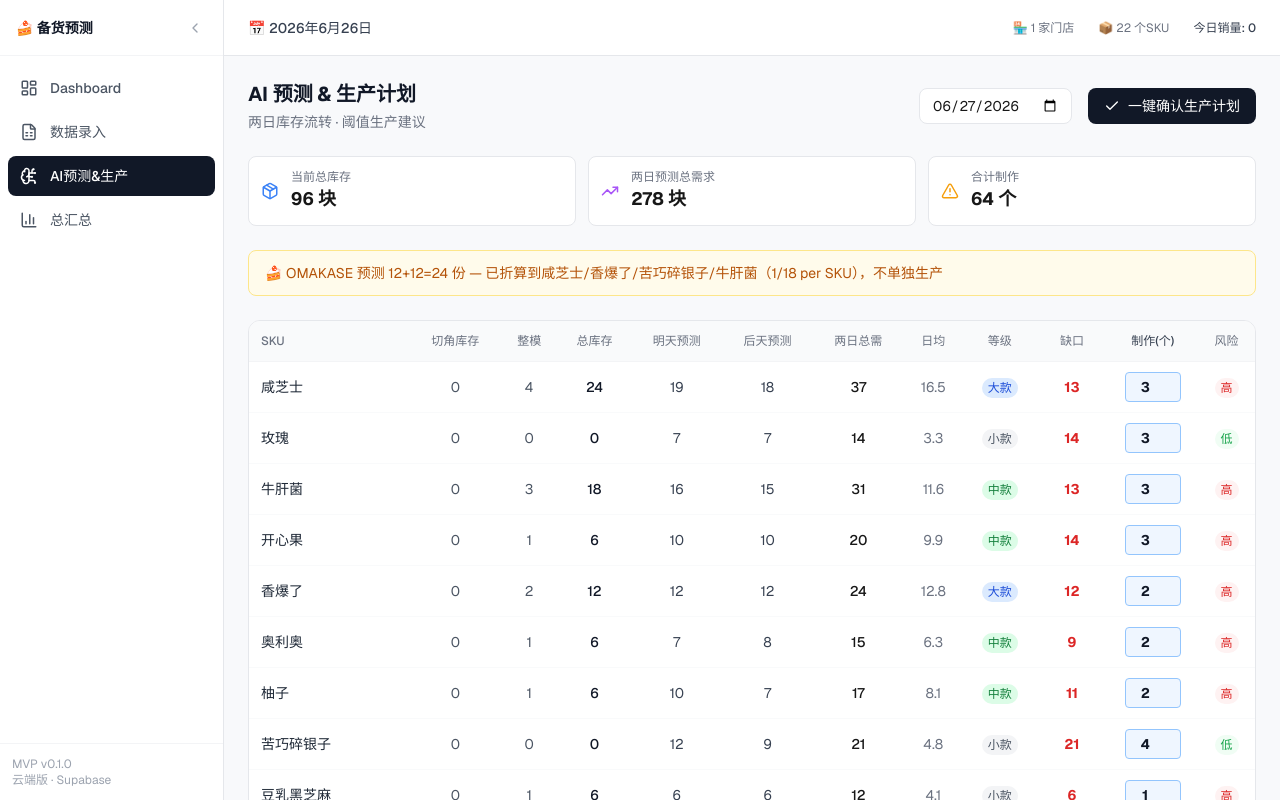
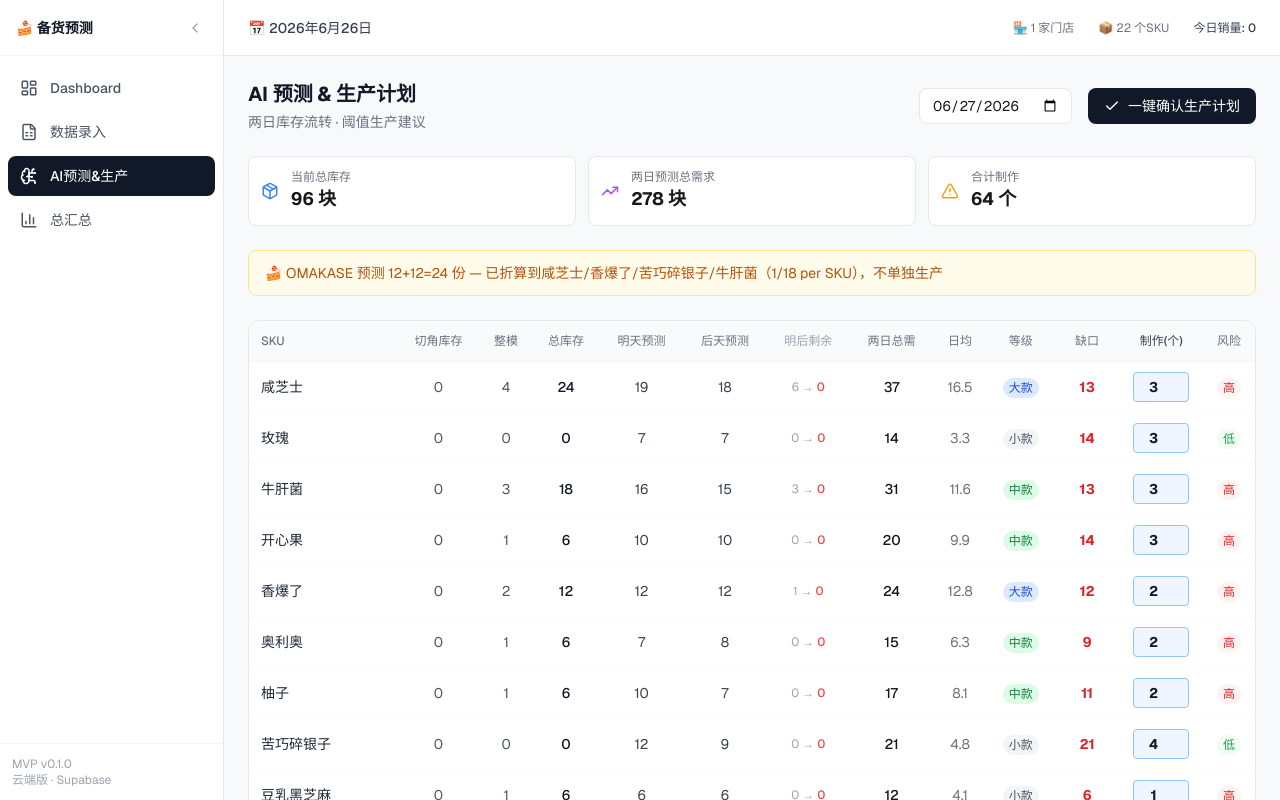
Before and after one commit to xuy95-jpg/inventory-forecast, a Next.js app: page /prediction in a window 1280 px wide. Shown: the top 800 px of the page. Built offline with nearby package versions, Linux system fonts and the light colour scheme; no server answers; the database is empty.

Commit message:
预测页新增「明后剩余」列显示FIFO模拟结果

```diff
--- a/src/app/prediction/page.tsx
+++ b/src/app/prediction/page.tsx
@@ -125,6 +125,7 @@ export default function PredictionPage() {
               <th className="px-2 py-3 text-center text-xs font-medium text-gray-500">总库存</th>
               <th className="px-2 py-3 text-center text-xs font-medium text-gray-500">明天预测</th>
               <th className="px-2 py-3 text-center text-xs font-medium text-gray-500">后天预测</th>
+              <th className="px-2 py-3 text-center text-xs font-medium text-gray-400">明后剩余</th>
               <th className="px-2 py-3 text-center text-xs font-medium text-gray-500">两日总需</th>
               <th className="px-2 py-3 text-center text-xs font-medium text-gray-500">日均</th>
               <th className="px-2 py-3 text-center text-xs font-medium text-gray-500">等级</th>
@@ -146,6 +147,9 @@ export default function PredictionPage() {
                   <td className="px-2 py-2.5 text-center font-medium text-gray-900">{pred?.totalStock ?? '-'}</td>
                   <td className="px-2 py-2.5 text-center text-gray-700">{pred?.tomorrowSales ?? '-'}</td>
                   <td className="px-2 py-2.5 text-center text-gray-700">{pred?.dayAfterSales ?? '-'}</td>
+                  <td className="px-2 py-2.5 text-center text-xs text-gray-400">
+                    {pred ? <>{pred.afterTomorrow} → <span className={pred.afterDayAfter <= 0 ? 'text-red-500 font-medium' : 'text-gray-500'}>{pred.afterDayAfter}</span></> : '-'}
+                  </td>
                   <td className="px-2 py-2.5 text-center font-medium">{pred?.twoDayTotal ?? '-'}</td>
                   <td className="px-2 py-2.5 text-center text-gray-500">{pred ? pred.dailyAvg.toFixed(1) : '-'}</td>
                   <td className="px-2 py-2.5 text-center">
```
